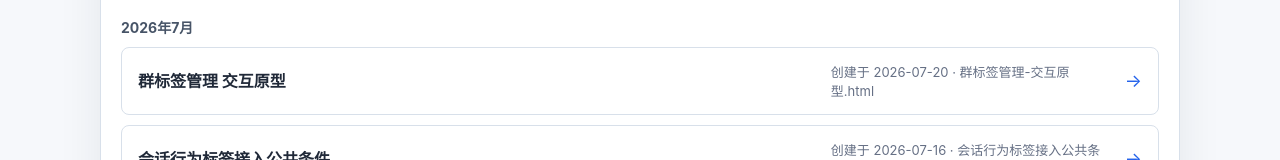
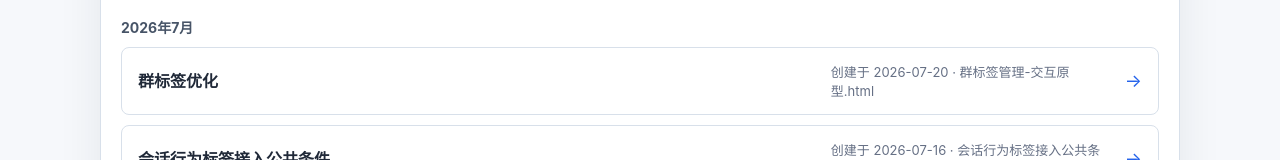
Before and after one commit to shanshiquan0727-lgtm/my-website, a plain HTML site: page index.html in a window 1280 px wide. Shown: the part 1181-1341 px from the top of the page. Drawn offline with Linux system fonts and the light colour scheme; no server answers.

Commit message:
将群标签原型目录名称更新为群标签优化

```diff
--- a/index.html
+++ b/index.html
@@ -284,6 +284,7 @@
 
         function fileTitle(filename) {
             if (filename === "wecom-task-workbench.html") return "企微执行链路优化";
+            if (filename === "群标签管理-交互原型.html") return "群标签优化";
             return filename
                 .replace(/\.html$/i, "")
                 .replace(/[-_]+/g, " ")
```
